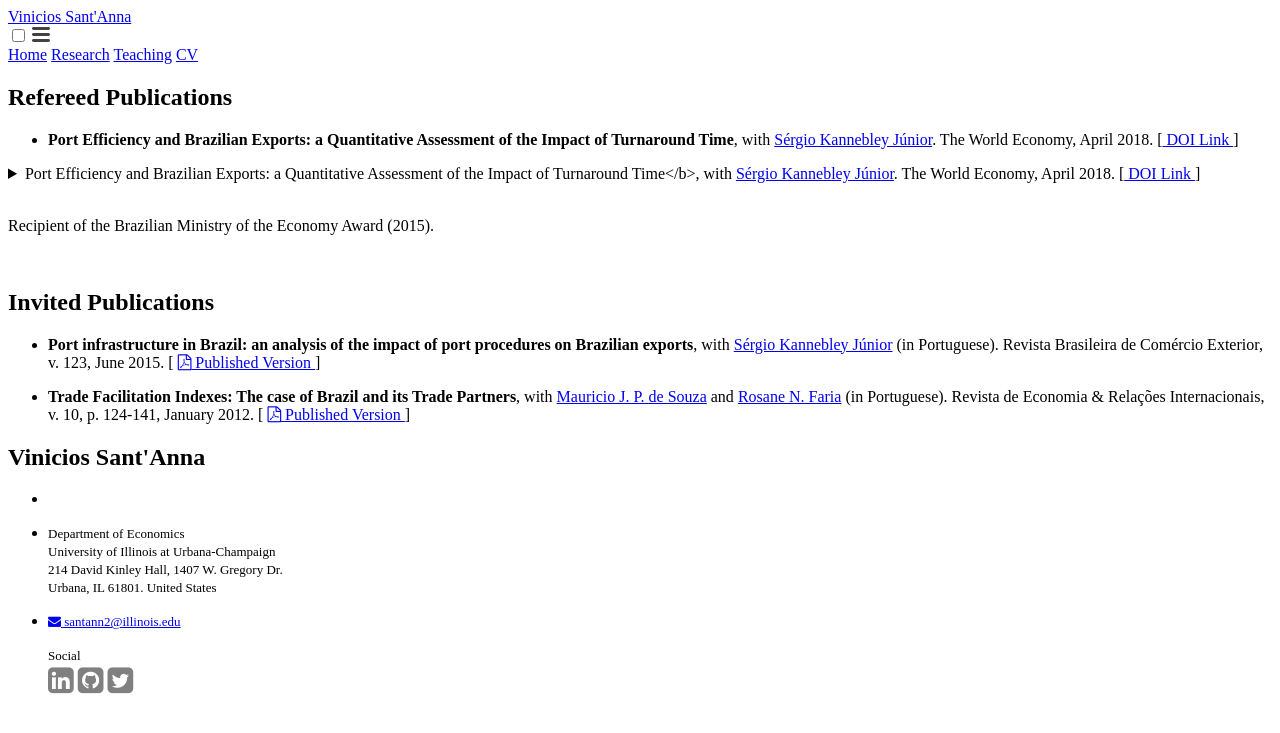
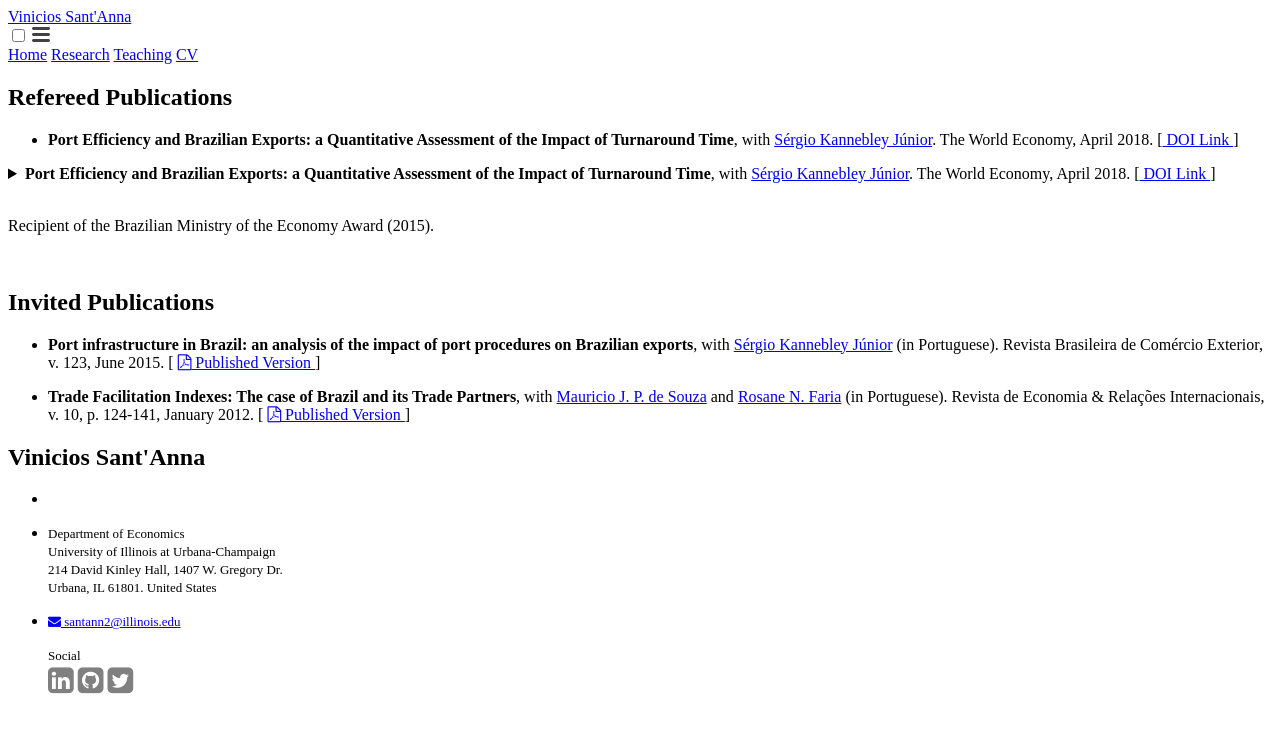
Before and after one commit to vpsantanna/vpsantanna.github.io, a Jekyll site: the page built from 2-research.md, in a window 1280 px wide. Shown: the top 733 px of the page. Built offline with Jekyll 4.4.1, drawn with Linux system fonts in a browser that asks for light colours; a script that is not in the unit is left out.

Commit message:
Update 2-research.md

```diff
--- a/2-research.md
+++ b/2-research.md
@@ -9,10 +9,11 @@ permalink: /research/
 - <b>Port Efficiency and Brazilian Exports: a Quantitative Assessment of the Impact of Turnaround Time</b>, with <a href="https://scholar.google.com.br/citations?user=dqFJND9idb0C&hl=en" target="_blank"> Sérgio Kannebley Júnior</a>. The World Economy, April 2018. [<a href="https://doi.org/10.1111/twec.12654" target="_blank"> DOI Link </a>]
 
 <details>
-<summary>Port Efficiency and Brazilian Exports: a Quantitative Assessment of the Impact of Turnaround Time</b>, with <a href="https://scholar.google.com.br/citations?user=dqFJND9idb0C&hl=en" target="_blank"> Sérgio Kannebley Júnior</a>. The World Economy, April 2018. [<a href="https://doi.org/10.1111/twec.12654" target="_blank"> DOI Link </a>]
+<summary><b>Port Efficiency and Brazilian Exports: a Quantitative Assessment of the Impact of Turnaround Time</b>, with <a href="https://scholar.google.com.br/citations?user=dqFJND9idb0C&hl=en" target="_blank"> Sérgio Kannebley Júnior</a>. The World Economy, April 2018. [<a href="https://doi.org/10.1111/twec.12654" target="_blank"> DOI Link </a>]
 </summary>
+
 <p>
-
+<br>
 This paper estimates the impact of vessels turnaround time on Brazilian exports. To achieve this goal, we use a difference gravity equation in order to explore the time variation in port procedures for 16 Brazilian ports. This paper uses a unique database with local exports, taking into account the port used and products aggregated at the four‐digit Harmonized System (HS) level for the period between 2010 and 2012. The estimation results indicate that, in general, each additional hour of delay in port procedures represents costs to Brazilian exporters, which may lead to loss of competitiveness of domestic products abroad. According to the estimates, each additional relative hour of delay in the average port is equivalent to a reduction in relative local exports of ~2%. Moreover, a 10% relative reduction in vessel turnaround time can increase the proportional number of exported product categories by 1%. Therefore, our findings suggest that turnaround time has a statistically significant effect on the intensive and extensive margins of international trade.
 
 </p>
```
